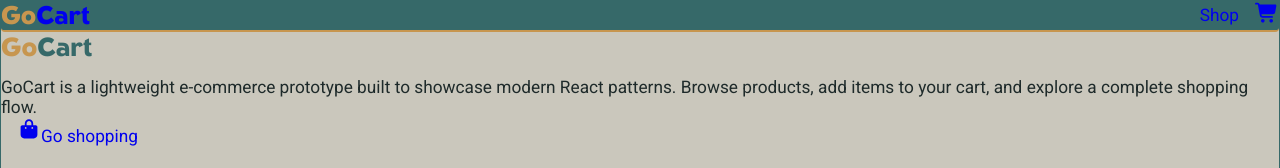
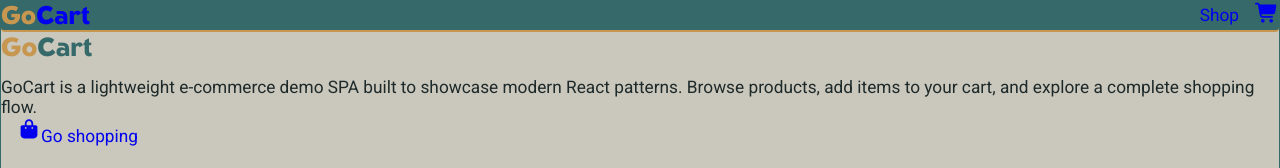
Before and after one commit to bartek8b/TOP-Shopping_Cart, a React (Vite) app: page / in a window 1280 px wide. Shown: the top 168 px of the page. Built offline with nearby package versions, Linux system fonts and the light colour scheme.

Commit message:
Change hero text

```diff
--- a/src/pages/Landing/Landing.jsx
+++ b/src/pages/Landing/Landing.jsx
@@ -12,7 +12,7 @@ export const Landing = () => {
         </h1>
         <div className="secondChild">
           <p>
-            GoCart is a lightweight e‑commerce prototype built to showcase
+            GoCart is a lightweight e‑commerce demo SPA built to showcase
             modern React patterns. Browse products, add items to your cart, and
             explore a complete shopping flow.
           </p>
```
